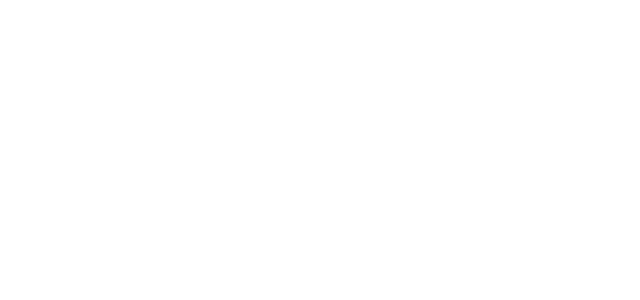
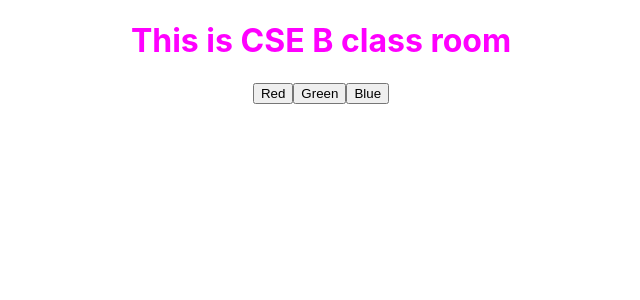
Before and after one commit to MaddiEswar/reactlabprograms, a React (Create React App) app: page / in a window 1280 px wide. Shown: the top 300 px of the page, without its empty margins (319-959 px from the left). Built offline with nearby package versions, Linux system fonts and the light colour scheme.

Commit message:
changingtextcolor

```diff
--- a/src/App.js
+++ b/src/App.js
@@ -1,12 +1,14 @@
 import './App.css';
 import React from 'react';
 import Counter from './components/Counter';
+import TextColor from './components/ChangingTextColor';
+
 
 function App() {
   return (
     <div className="App">
       {/* <Counter /> */}
-
+      <TextColor />
     </div>
   );
 }
--- /dev/null
+++ b/src/components/ChangingTextColor.js
@@ -0,0 +1,35 @@
+import React, {Component} from 'react';
+
+class ChangingTextColor extends Component {
+	constructor(props)
+    {
+        super(props);
+		this.state = {
+		color : "#FF00FF"
+	   }
+	}
+
+    setRed = (e) => {
+		this.setState({color: "#FF0000"});
+    }
+    setGreen = (e) => {
+		this.setState({color: "#00FF00"});
+    }
+    setBlue = (e) => {
+		this.setState({color: "#0000FF"});
+    }
+	render () {
+		return(
+			<div>
+			<h1 style={{color:this.state.color}}>
+			This is CSE B class room
+			</h1>
+			<button onClick = {this.setRed}>Red</button>
+            		<button onClick = {this.setGreen}>Green</button>
+            		<button onClick = {this.setBlue}>Blue</button>
+			</div>
+		);
+	}
+}
+
+export default ChangingTextColor;
```
